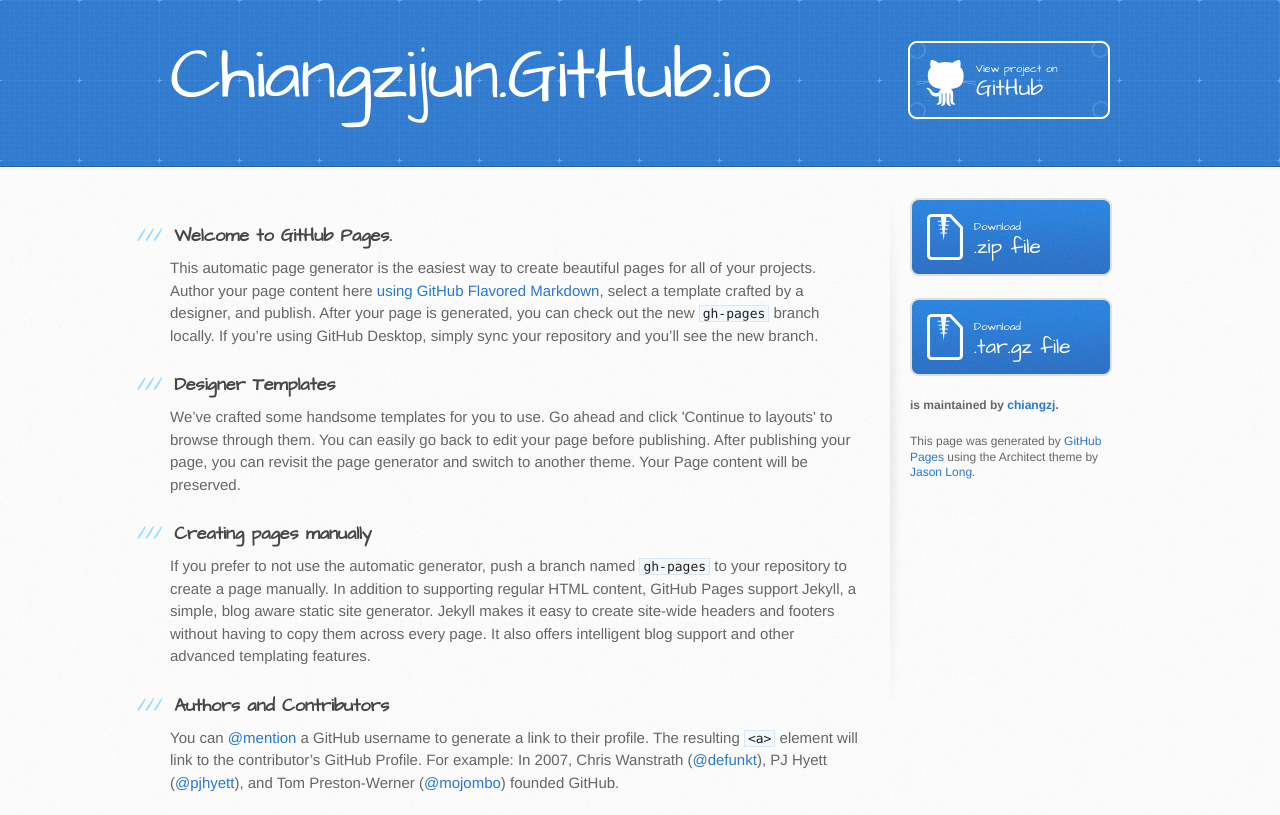
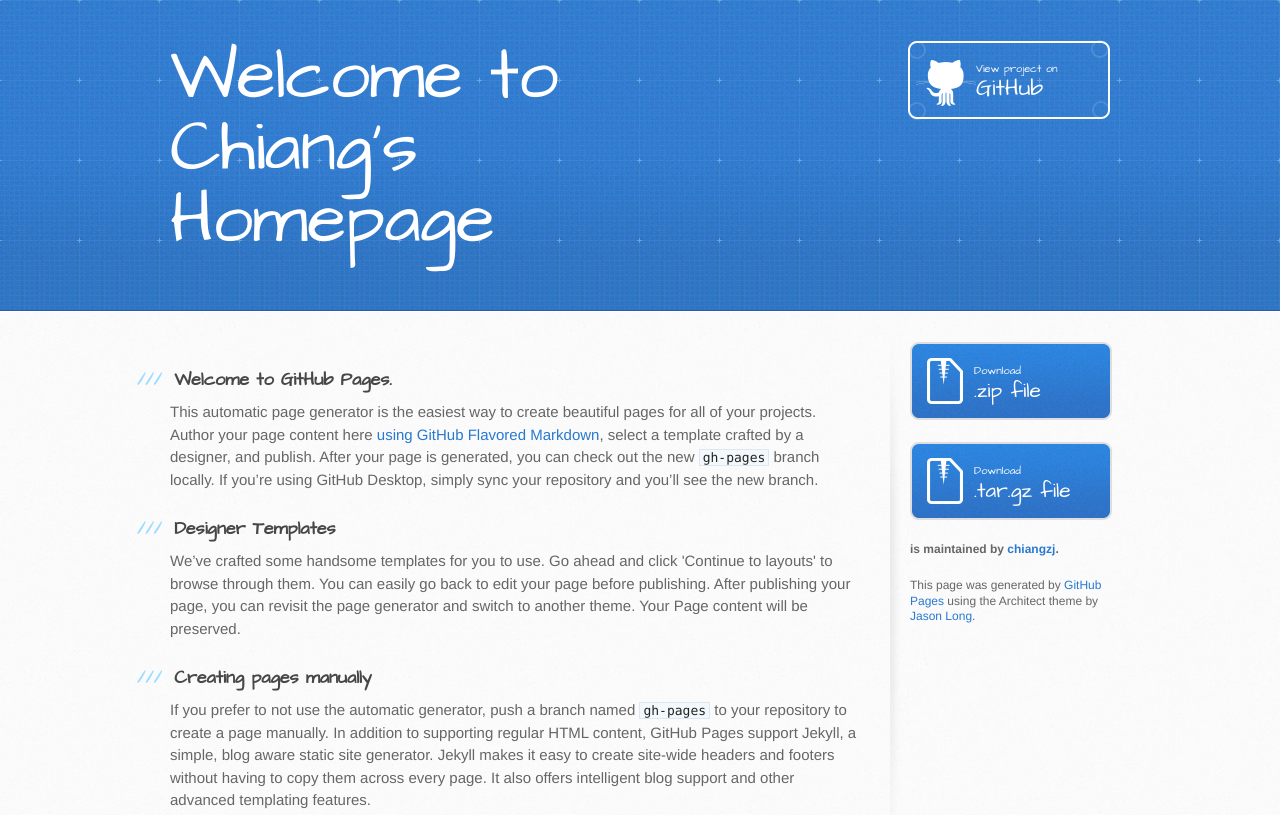
Before and after one commit to chiangzj/chiangzijun.github.io, a plain HTML site: page index.html in a window 1280 px wide. Shown: the top 815 px of the page. Drawn offline with Linux system fonts and the light colour scheme.

Commit message:
change title
change title

```diff
--- a/index.html
+++ b/index.html
@@ -19,7 +19,7 @@
   <body>
     <header>
       <div class="inner">
-        <h1>Chiangzijun.GitHub.io</h1>
+        <h1>Welcome to Chiang's Homepage</h1>
         <h2></h2>
         <a href="https://github.com/chiangzj/chiangzijun.github.io" class="button"><small>View project on</small> GitHub</a>
       </div>
```
